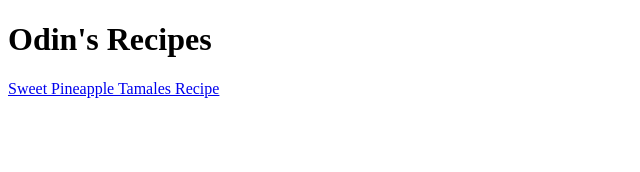
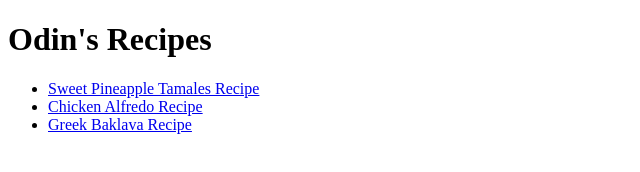
Before and after one commit to jora-13/odin-recipes, a plain HTML site: page index.html in a window 1280 px wide. Shown: the whole page, without its empty margins (0-640 px from the left). Drawn offline with Linux system fonts and the light colour scheme.

Commit message:
Add links to recipe pages on home pages
Links to send user to a the respective recipe page. Link opens to new
tab

```diff
--- a/index.html
+++ b/index.html
@@ -8,6 +8,10 @@
 
     <body>
         <h1>Odin's Recipes</h1>
-        <a href="recipes/pineapple_tamales.html" target="_blank">Sweet Pineapple Tamales Recipe</a>
+        <ul>
+        <li><a href="recipes/pineapple_tamales.html" target="_blank">Sweet Pineapple Tamales Recipe</a></li>
+        <li><a href="recipes/chicken_alfredo.html" target="_blank">Chicken Alfredo Recipe</a></li>
+        <li><a href="recipes/baklava.html" target="_blank">Greek Baklava Recipe</a></li>
+        </ul>
     </body>
 </html>
```
